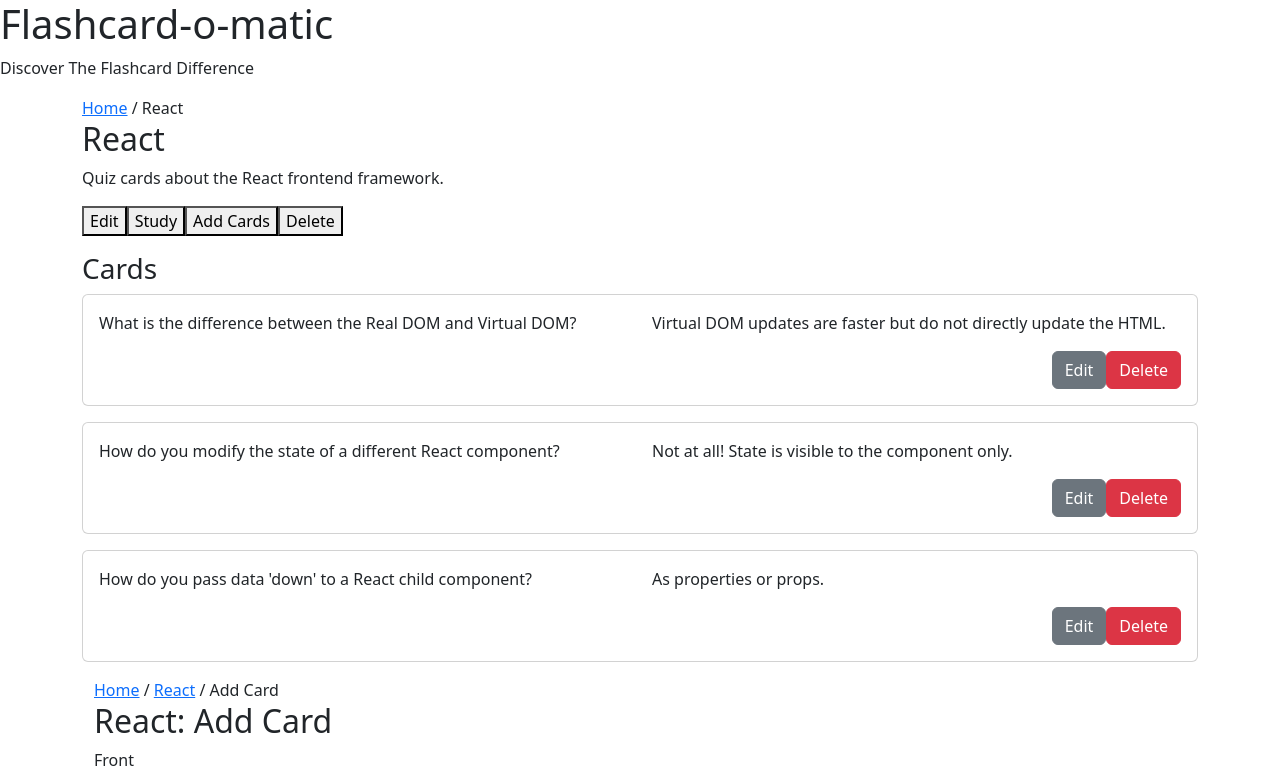
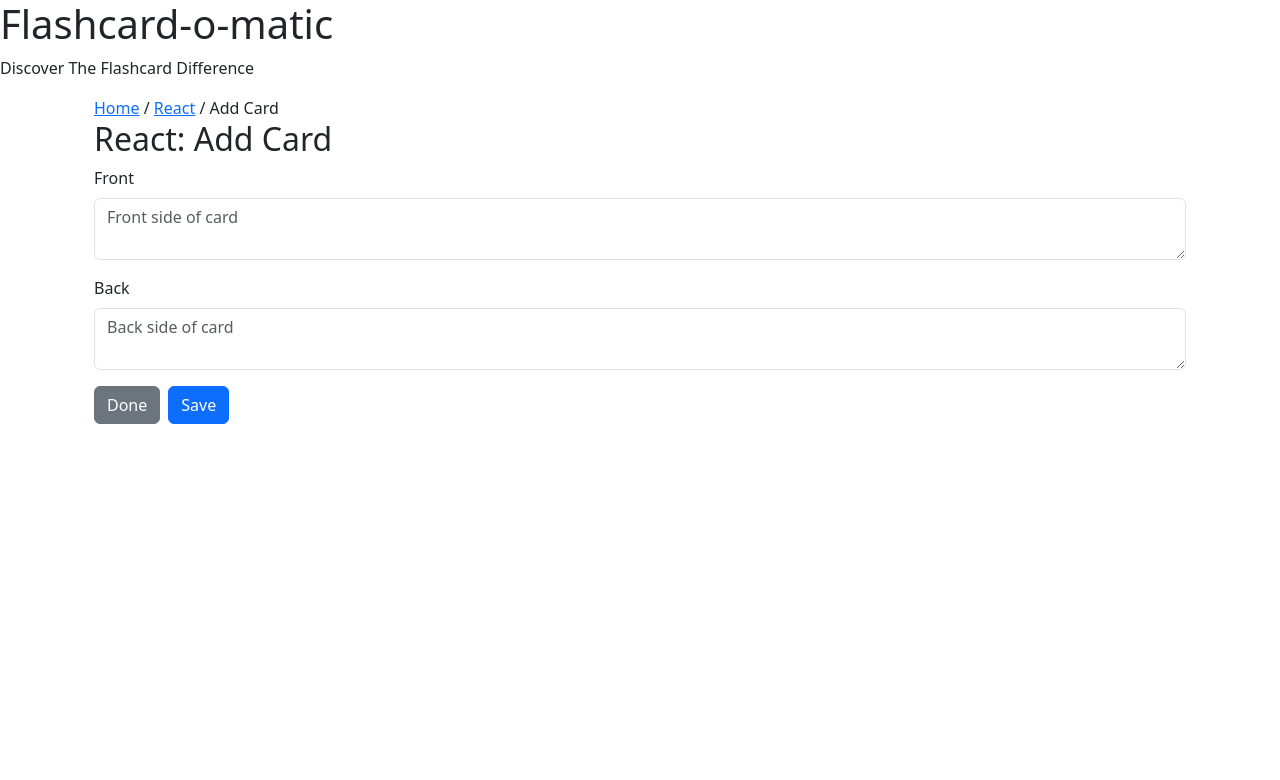
Before and after one commit to jkfaris94/Flashcard-O-Matic, a React (Create React App) app: page /decks/1/cards/new in a window 1280 px wide. Shown: the top 780 px of the page. Built offline with nearby package versions, Linux system fonts and the light colour scheme.

Commit message:
removed nested Routes. not needed

```diff
--- a/src/App.js
+++ b/src/App.js
@@ -18,18 +18,13 @@ function App() {
         <Route path="/" element={<Decks />}></Route>
 
         <Route path="decks">
-          <Route path="new" element={<CreateDeck />} />
-
-          <Route path=":deckId" element={<Deck />}>
-            <Route path="edit" element={<EditDeck />} />
-            <Route path="study" element={<Study />} />
-
-            <Route path="cards">
-              <Route path="new" element={<AddCard />} />
-              <Route path=":cardId" element={<Card />} />
-              <Route path=":cardId/edit" element={<EditCard />}/>
-            </Route>
-          </Route>
+        <Route path="new" element={<CreateDeck />} />
+          <Route path=":deckId" element={<Deck />} />
+          <Route path=":deckId/edit" element={<EditDeck />} />
+          <Route path=":deckId/study" element={<Study />} />
+          <Route path=":deckId/cards/new" element={<AddCard />} />
+          <Route path=":deckId/cards/:cardId" element={<Card />} />
+          <Route path=":deckId/cards/:cardId/edit" element={<EditCard />} />
         </Route>
 
         <Route path="*" element={<div>Not Found</div>} />
--- a/src/decks/Deck.js
+++ b/src/decks/Deck.js
@@ -79,7 +79,6 @@ function Deck() {
             ) : (
               <p>No cards in this deck.</p>
             )}
-          <Outlet />
       </div>
     );
 }
```
